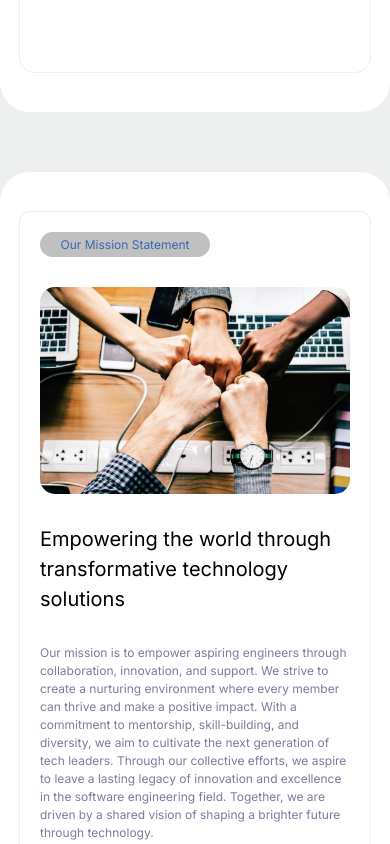
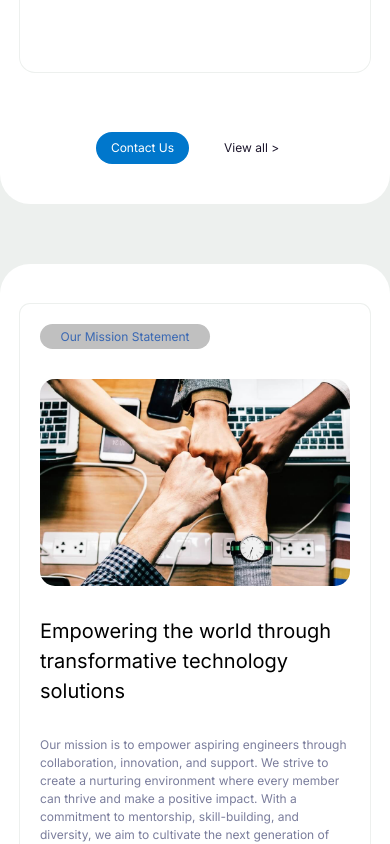
Before and after one commit to Henry-Edet/code-crafters, a React (Create React App) app: page / in a window 390 px wide. Shown: the part 2800-3644 px from the top of the page. Built offline with nearby package versions, Linux system fonts and the light colour scheme.

Commit message:
completed responsiveness

```diff
--- /dev/null
+++ b/src/components/ui/ContactusNViewall.jsx
@@ -0,0 +1,14 @@
+import { Button } from "..";
+
+export function ContactusNViewall() {
+  return (
+    <div className=" flex justify-center items-center md:hidden gap-[2rem]">
+      <Button bgClr={"var(--blue)"} textClr={"var(--white)"}>
+        Contact Us
+      </Button>
+      <Button bgClr={"var(--white)"} textClr={"var(--black)"}>
+        View all {">"}
+      </Button>
+    </div>
+  );
+}
--- a/src/pages/home/Hero.jsx
+++ b/src/pages/home/Hero.jsx
@@ -35,7 +35,7 @@ function Hero() {
 
       {/* membership & active members with number of projects below */}
 
-      <ul className=" flex flex-col gap-[5rem] justify-normal mobile:justify-between mobile:hidden md:flex md:flex-row ring-1 ring-[var(--lightgrey)] bg-[var(--white)] px-[5rem] py-[2rem] rounded-2xl text-[var(--lightBlue)]  ">
+      <ul className=" flex flex-col gap-[5rem] justify-normal mobile:justify-between mobile:flex mobile:flex-row ring-1 ring-[var(--lightgrey)] bg-[var(--white)] px-[5rem] py-[2rem] rounded-2xl text-[var(--lightBlue)]  ">
         {ourStats.map((obj, idx) => (
           <li key={idx} className=" flex flex-col h-fit ">
             <h1 className=" text-[4.8rem]">{obj.number}</h1>
--- a/src/pages/home/LatestBlog.jsx
+++ b/src/pages/home/LatestBlog.jsx
@@ -1,6 +1,7 @@
 import { Button } from "../../components";
 import WORKSHOP from "./../../assets/workshop-img.png";
 import SEMINAR from "./../../assets/webinar-img.png";
+import { ContactusNViewall } from "../../components/ui/ContactusNViewall";
 
 const latestBlogData = [
   { image: WORKSHOP, buttonTXT: "HealthCare", header: "Workshop" },
@@ -39,14 +40,7 @@ function LatestBlog() {
           return <LatestBlogCard key={idx} content={obj} />;
         })}
       </ul>
-      <div className=" flex justify-center items-center md:hidden gap-[2rem]">
-        <Button bgClr={"var(--blue)"} textClr={"var(--white)"}>
-          Contact Us
-        </Button>
-        <Button bgClr={"var(--white)"} textClr={"var(--black)"}>
-          View all {">"}
-        </Button>
-      </div>
+      <ContactusNViewall />
     </section>
   );
 }
--- a/src/pages/home/craftingSolution/CraftingSolution.jsx
+++ b/src/pages/home/craftingSolution/CraftingSolution.jsx
@@ -4,6 +4,8 @@ import SEAMLESSIMG from "./../../../assets/colab-Icon.png";
 import GROWIMG from "./../../../assets/grow-icon.png";
 import EMPOWERIMG from "./../../../assets/empower-icon.png";
 import { CraftSolCard } from "./CraftSolCard";
+
+import { ContactusNViewall } from "../../../components/ui/ContactusNViewall";
 
 const craftingSolutionsData = [
   {
@@ -35,7 +37,7 @@ function CraftingSolution() {
         <p className=" ">Level up your skills. Code with confidence</p>
       </div>
 
-      <ul className=" flex flex-col mobile:flex-row mobile:flex-wrap w-full justify-center items-center ring-1 ring-[var(--lightgrey)] rounded-3xl px-[4rem] mobile:px-[2rem] py-[4rem] mobile:py-[8rem]">
+      <ul className=" flex flex-col mobile:flex-row mobile:flex-wrap w-full justify-center items-center ring-1 ring-[var(--lightgrey)] rounded-3xl px-[4rem] mobile:px-0 sm:px-[1rem] py-[4rem] mobile:py-[8rem]">
         {craftingSolutionsData.map((obj, idx) => (
           <CraftSolCard
             key={idx}
@@ -44,6 +46,7 @@ function CraftingSolution() {
           />
         ))}
       </ul>
+      <ContactusNViewall />
     </section>
   );
 }
```
